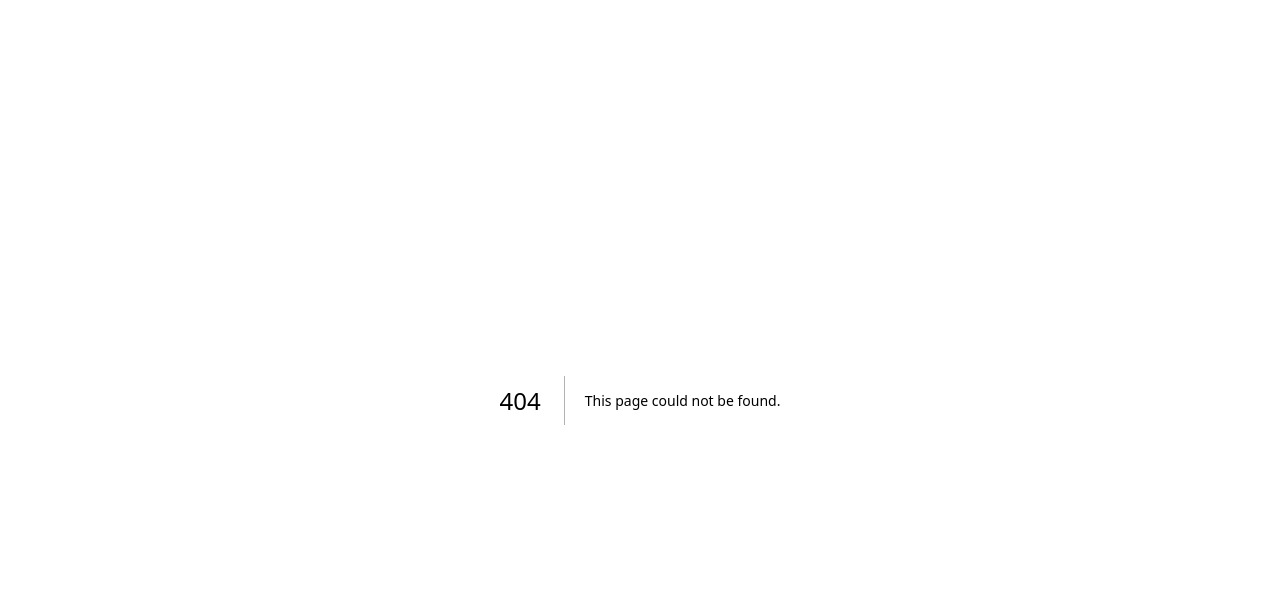
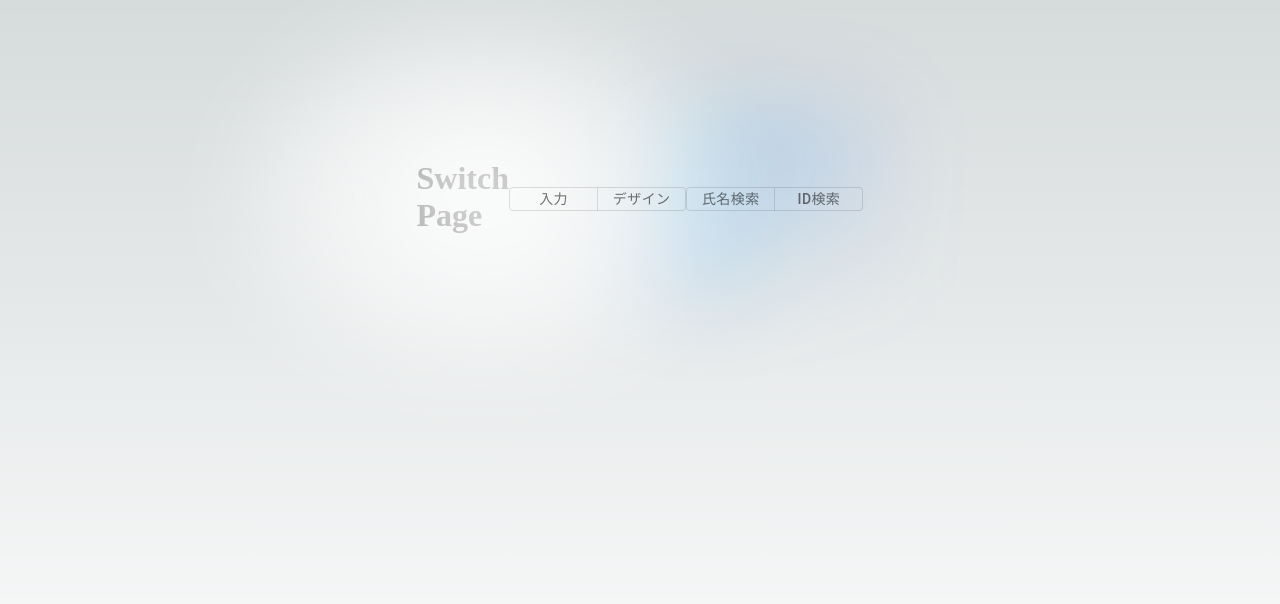
Before and after one commit to YukaChoco/project-who, a Next.js app: page /yuipiSwitch in a window 1280 px wide. Before the commit this address had no page. Shown: the top 604 px of the page. Built offline with nearby package versions, Linux system fonts and the light colour scheme; no server answers; the database is empty.

Commit message:
made Switch button

```diff
--- a/package.json
+++ b/package.json
@@ -17,6 +17,7 @@
     "@types/react-dom": "18.2.7",
     "eslint": "8.49.0",
     "eslint-config-next": "13.4.19",
+    "firebase": "^10.4.0",
     "next": "13.4.19",
     "react": "18.2.0",
     "react-dom": "18.2.0",
--- /dev/null
+++ b/src/conponents/SwitchButton.tsx
@@ -0,0 +1,33 @@
+import * as React from 'react';
+import ToggleButton from '@mui/material/ToggleButton';
+import ToggleButtonGroup from '@mui/material/ToggleButtonGroup';
+import { ToggleButtonProps } from '@mui/material/ToggleButton';
+
+type Props = {
+    leftName?: string;
+    rightName?: string;
+    value?: string;
+    onChange?: ToggleButtonProps['onChange']
+}
+
+export default function SwitchButton(props:Props) {
+
+    return (
+      <ToggleButtonGroup
+        color="primary"
+        value={props.value}
+        exclusive
+        fullWidth
+        onChange={props.onChange}
+        aria-label="Platform"
+        sx={{
+            height: 20,
+            width: "100%",
+        }}
+      >
+        <ToggleButton value="leftName">{props.leftName}</ToggleButton>
+        <ToggleButton value="rigntName">{props.rightName}</ToggleButton>
+
+      </ToggleButtonGroup>
+    );
+  }
--- /dev/null
+++ b/src/pages/yuipiSwitch.tsx
@@ -0,0 +1,42 @@
+import Head from 'next/head'
+import Image from 'next/image'
+import * as React from 'react';
+import { Inter } from 'next/font/google'
+import styles from '@/styles/Login.module.css'
+import SinpleButton from '@/conponents/SimpleButton'
+import getCards from '@/hooks/getCards'
+import SwitchButton from '@/conponents/SwitchButton'
+import { useState } from 'react';
+
+
+const inter = Inter({ subsets: ['latin'] })
+
+
+export default function Login() {
+    getCards();
+
+    const [alignment, setAlignment] = useState('入力');
+
+    const handleAlignment = (
+        event: React.MouseEvent<HTMLElement>,
+        newAlignment: string | null,
+    ) => {
+        if (newAlignment !== null) {
+            setAlignment(newAlignment);
+        }
+    };
+
+    return (
+        <>
+            <main className={styles.main}>
+                <div className={styles.center}>
+                    <h1>Switch Page</h1>
+                    {/* <SinpleButton /> */}
+                    <SwitchButton leftName='入力' rightName='デザイン' value={alignment} onChange={handleAlignment}/>
+                    <br></br>
+                    <SwitchButton leftName='氏名検索' rightName='ID検索' />
+                </div>
+            </main>
+        </>
+    )
+}
```
Also changed, not shown: 1 other file (tests, documents, lock files or other folders).
